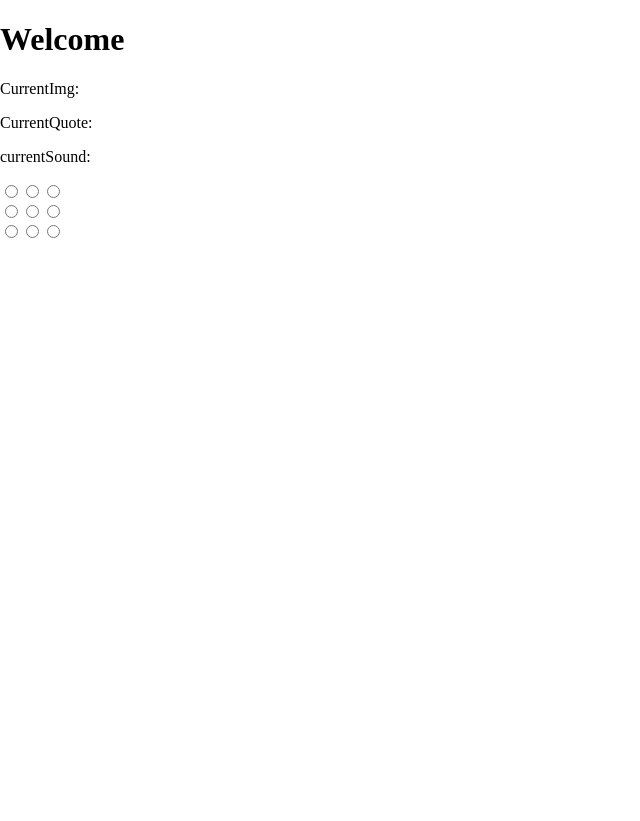
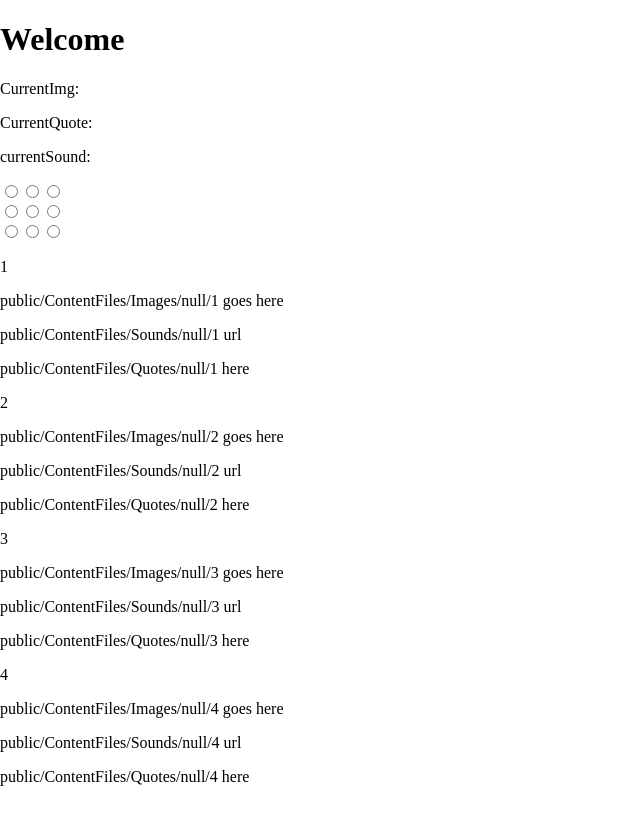
Before and after one commit to IT2810/it2810-webutvikling-h18-prosjekt-2-gruppe--34, a React (Create React App) app in the folder pro2/: page / in a window 1280 px wide. Shown: the whole page, without its empty margins (0-640 px from the left). Built offline with nearby package versions, Linux system fonts and the light colour scheme.

Commit message:
lagt til urlgenerering- maa endres til riktig url

```diff
--- a/pro2/src/App.css
+++ b/pro2/src/App.css
@@ -66,36 +66,6 @@
   text-align: center;
 }
 
-.tabRow {
-  grid-area: tabRow;
-  display: grid;
-  grid-template-areas: "tab1 tab2 tab3 tab4";
-  width: 100%;
-}
-
-div > .tabRow {
-  text-align: center;
-}
-
-#tab1 {
-  grid-area: tab1;
-  height: 100px;
-  background-color: #66ff33;
-}
-#tab2 {
-  grid-area: tab2;
-  height: 100px;
-  background-color: #0066cc;
-}
-#tab3 {
-  grid-area: tab3;
-  background-color: #6699ff;
-}
-#tab4 {
-  grid-area: tab4;
-  background-color: #9966ff;
-}
-
 .check_box {
   grid-area: check_box;
   background-color: #ff33ff;
--- a/pro2/src/App.js
+++ b/pro2/src/App.js
@@ -2,12 +2,14 @@ import React, { Component } from "react";
 import "./App.css";
 import "./index.css";
 import Group from "./Components/group";
+import TabContainer from "./Components/TabContainer.jsx";
 
 class App extends Component {
   state = {
     currentImg: null,
     currentQuote: null,
     currentSound: null,
+    currentTab: 1,
     imageBtns: [
       { id: 1, name: "img" },
       { id: 2, name: "img" },
@@ -22,12 +24,19 @@ class App extends Component {
       { id: 7, name: "sound" },
       { id: 8, name: "sound" },
       { id: 9, name: "sound" }
+    ],
+    tabs: [
+      { id: 1, soundId: 0, imageId: 0, quoteId: 0 },
+      { id: 2, soundId: 0, imageId: 0, quoteId: 0 },
+      { id: 3, soundId: 0, imageId: 0, quoteId: 0 },
+      { id: 4, soundId: 0, imageId: 0, quoteId: 0 }
     ]
   };
 
   constructor() {
     super();
     this.onClick = this.onClick.bind(this);
+    this.tabPicker = this.tabPicker.bind(this);
     this.onPicChangeCategory = this.onPicChangeCategory.bind(this); //binder til APP state!
   }
 
@@ -43,6 +52,10 @@ class App extends Component {
     } else if (e.target.name === "sound") {
       this.setState({ currentSound: e.target.id });
     }
+  }
+
+  tabPicker(e) {
+    this.setState({ currentTab: e.target.id });
   }
 
   render() {
@@ -71,6 +84,13 @@ class App extends Component {
           onChange={this.onPicChangeCategory}
           onClick={this.onClick}
         />
+
+        <TabContainer
+          tabs={this.state.tabs}
+          currentImg={this.state.currentImg}
+          currentSound={this.state.currentSound}
+          currentQuote={this.state.currentQuote}
+        />
       </React.Fragment>
     );
   }
--- /dev/null
+++ b/pro2/src/Components/Tab.jsx
@@ -0,0 +1,20 @@
+import React, { Component } from "react";
+import Quote from "./quote";
+import Sound from "./sound";
+import Image from "./image";
+
+class Tab extends Component {
+  state = {};
+  render() {
+    return (
+      <div id={this.props.id}>
+        <p>{this.props.id}</p>
+        <Image url={this.props.imgurl} />
+        <Sound url={this.props.soundurl} />
+        <Quote url={this.props.quoteurl} />
+      </div>
+    );
+  }
+}
+
+export default Tab;
--- a/pro2/src/Components/TabContainer.jsx
+++ b/pro2/src/Components/TabContainer.jsx
@@ -1,19 +1,36 @@
 import React, { Component } from "react";
-import Tab from "./Tab";
+import Tab from "./Tab.jsx";
 
 class TabContainer extends Component {
   //TODO: Bytte media ved trykk.
 
   render() {
-    const { tabs, handleClick } = this.props;
+    const { tabs } = this.props;
     return (
-      <div className="tabRow">
+      <div className="tabbRow">
         {tabs.map(tab => (
           <Tab
             key={tab.id}
             tab={tab}
-            id={"tab" + tab.id}
-            onClick={handleClick}
+            id={tab.id}
+            imgurl={
+              "public/ContentFiles/Images/" +
+              this.props.currentImg +
+              "/" +
+              tab.id
+            }
+            soundurl={
+              "public/ContentFiles/Sounds/" +
+              this.props.currentSound +
+              "/" +
+              tab.id
+            }
+            quoteurl={
+              "public/ContentFiles/Quotes/" +
+              this.props.currentQuote +
+              "/" +
+              tab.id
+            }
           />
         ))}
       </div>
--- a/pro2/src/Components/group.jsx
+++ b/pro2/src/Components/group.jsx
@@ -2,8 +2,6 @@ import React, { Component } from "react";
 
 class Group extends Component {
   render() {
-    console.log(this.props.btns);
-
     return (
       <div>
         {this.props.btns.map(btn => (
--- /dev/null
+++ b/pro2/src/Components/image.jsx
@@ -0,0 +1,14 @@
+import React, { Component } from "react";
+
+class Image extends Component {
+  state = {};
+  render() {
+    return (
+      <div>
+        <p>{this.props.url} goes here</p>
+      </div>
+    );
+  }
+}
+
+export default Image;
--- /dev/null
+++ b/pro2/src/Components/quote.jsx
@@ -0,0 +1,14 @@
+import React, { Component } from "react";
+
+class Quote extends Component {
+  state = {};
+  render() {
+    return (
+      <div>
+        <p>{this.props.url} here</p>
+      </div>
+    );
+  }
+}
+
+export default Quote;
--- /dev/null
+++ b/pro2/src/Components/sound.jsx
@@ -0,0 +1,14 @@
+import React, { Component } from "react";
+
+class Sound extends Component {
+  state = {};
+  render() {
+    return (
+      <div>
+        <p>{this.props.url} url</p>
+      </div>
+    );
+  }
+}
+
+export default Sound;
```
Also changed, not shown: pro2/src/Components/Tab.js (deleted, +0 -7 lines), pro2/src/Components/TabContainer.js (deleted, +0 -37 lines).
